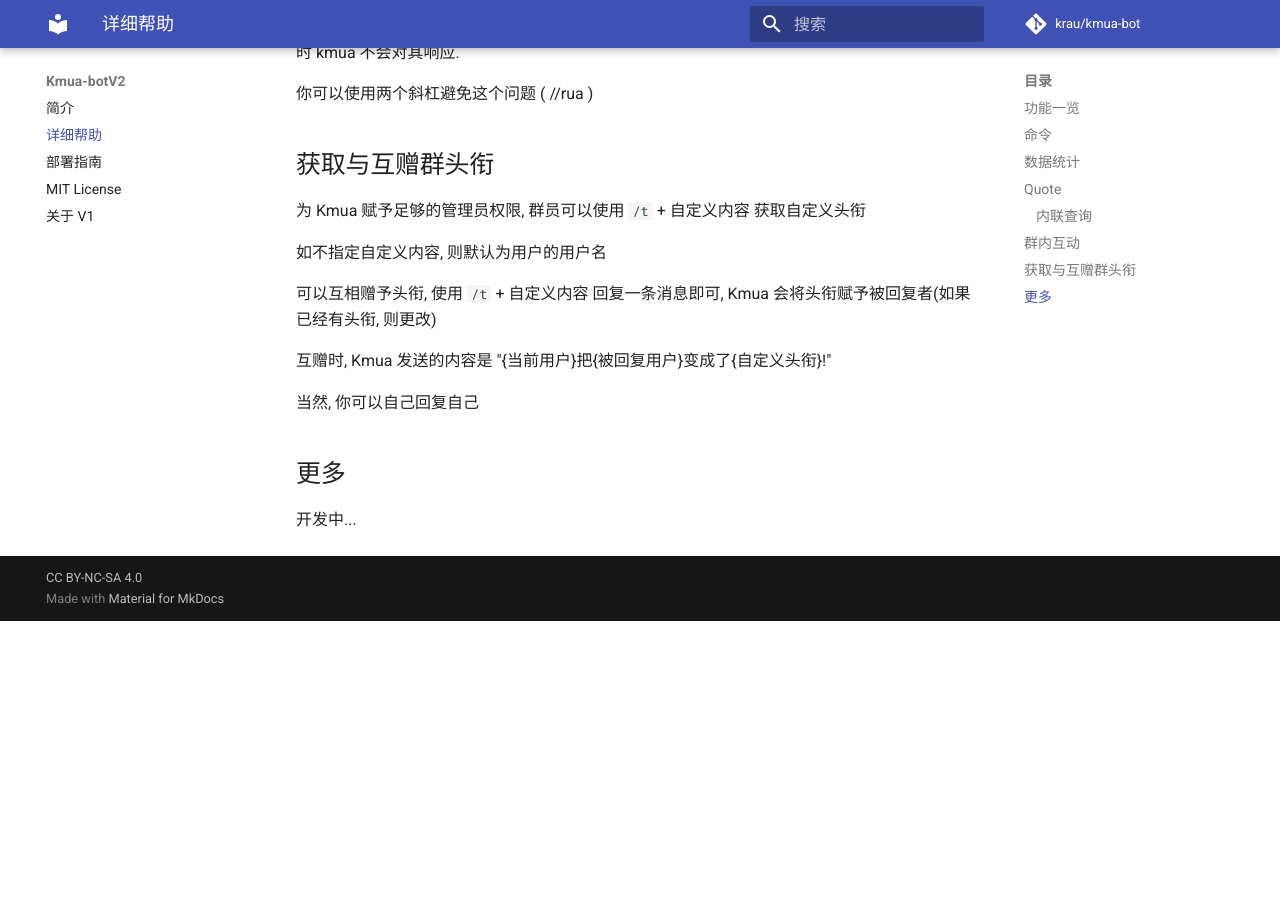
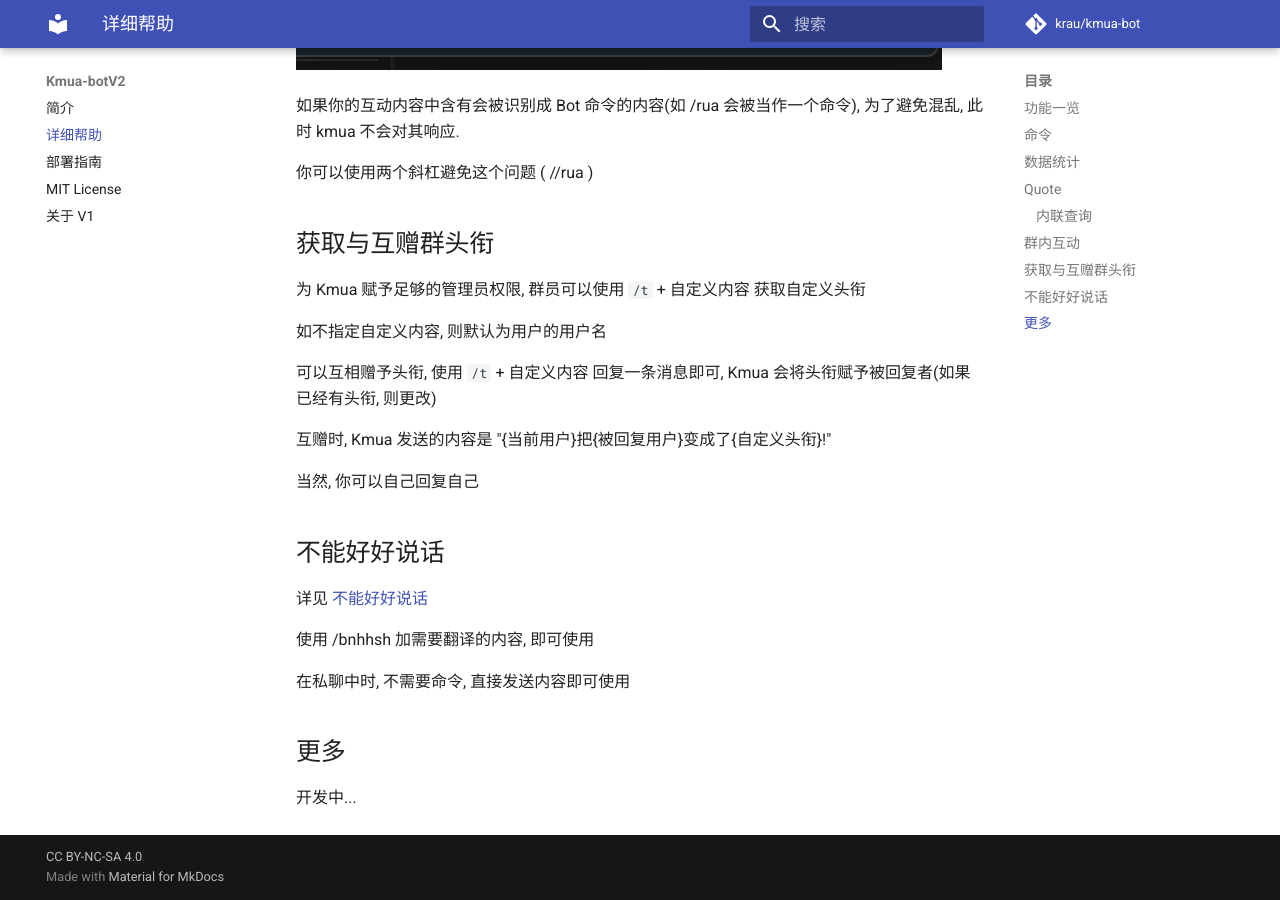
Before and after one commit to krau/kmua-bot, an MkDocs documentation site: the page built from docs/docs/help.md, in a window 1280 px wide and 900 px high, scrolled down 6082 px. Built offline with MkDocs 1.6.1 and Material for MkDocs 9.7.7, drawn with Linux system fonts in a browser that asks for light colours; comment, search, counter and statistics services are not loaded; before the commit the page ends 6703 px from its top, so only the background shows below that; some of the changed text lies outside the part shown.

Commit message:
update docs

```diff
--- a/docs/docs/help.md
+++ b/docs/docs/help.md
@@ -6,20 +6,22 @@
 - Quote(载入史册)
 - 群内文字命令互动
 - 获取群头衔/互赠头衔
+- 不能好好说话!
 - 开发中...
 
 ## 命令
 
-| 命令   | 说明              |
-| ------ | ----------------- |
-| /help  | 显示帮助信息      |
-| /start | 开始使用          |
-| /q     | 载入史册          |
-| /d     | 移出史册          |
-| /c     | 清空史册          |
-| /t     | 获取头衔/互赠头衔 |
-| /setqp | 设置发名言概率      |
-| /rank  | 群统计信息        |
+| 命令    | 说明              |
+| ------- | ----------------- |
+| /help   | 显示帮助信息      |
+| /start  | 开始使用          |
+| /q      | 载入史册          |
+| /d      | 移出史册          |
+| /c      | 清空史册          |
+| /t      | 获取头衔/互赠头衔 |
+| /setqp  | 设置发名言概率    |
+| /rank   | 群统计信息        |
+| /bnhhsh | 不能好好说话!     |
 
 ## 数据统计
 
@@ -94,6 +96,14 @@ Kmua 会对自己收到的消息进行记录和统计, 每个群聊(Chat)和用
 
 当然, 你可以自己回复自己
 
+## 不能好好说话
+
+详见 [不能好好说话](https://github.com/RimoChan/bnhhsh)
+
+使用 /bnhhsh 加需要翻译的内容, 即可使用
+
+在私聊中时, 不需要命令, 直接发送内容即可使用
+
 ## 更多
 
 开发中...
```
Also changed, not shown: docs/docs/self-host.md (+1 -0 lines).
